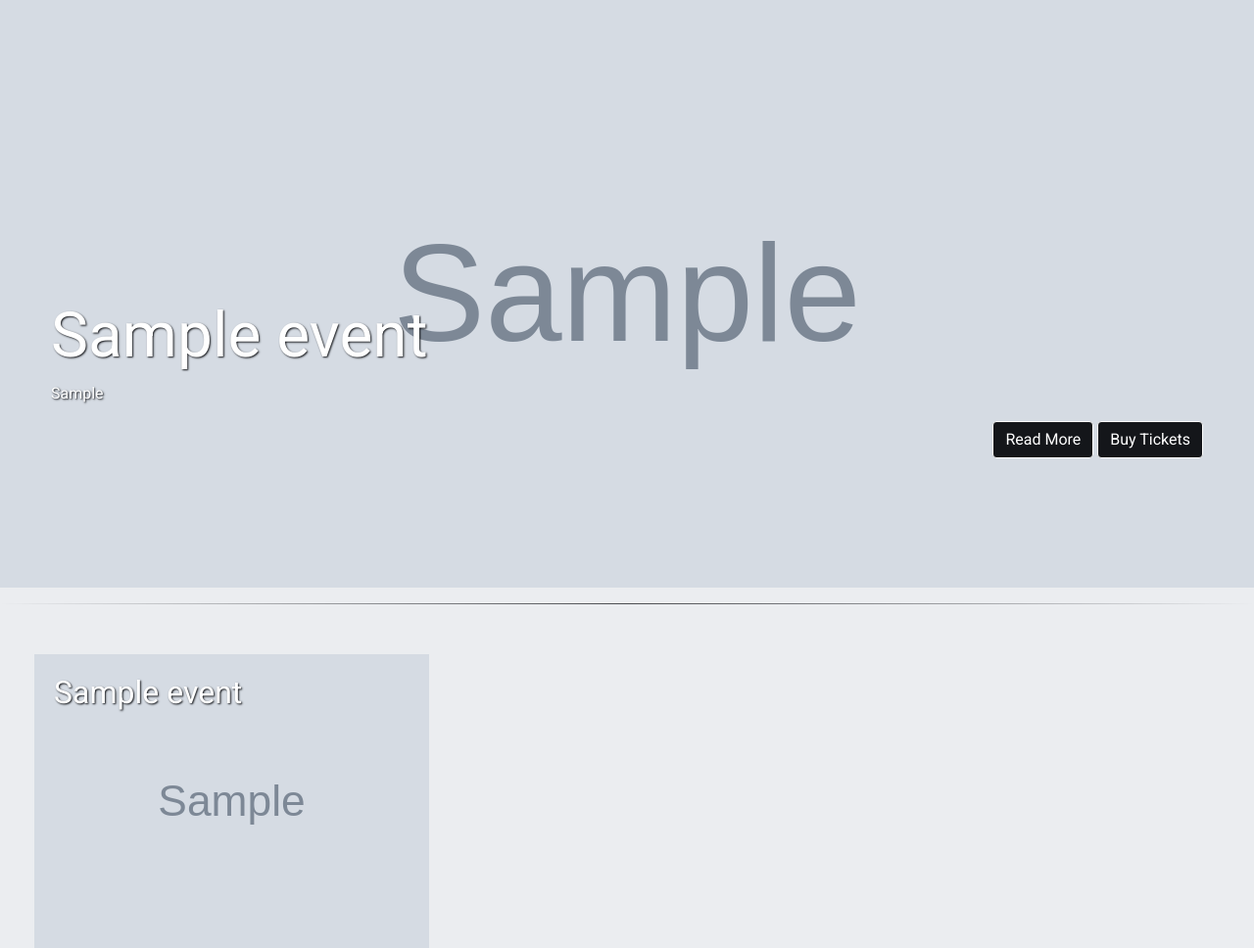
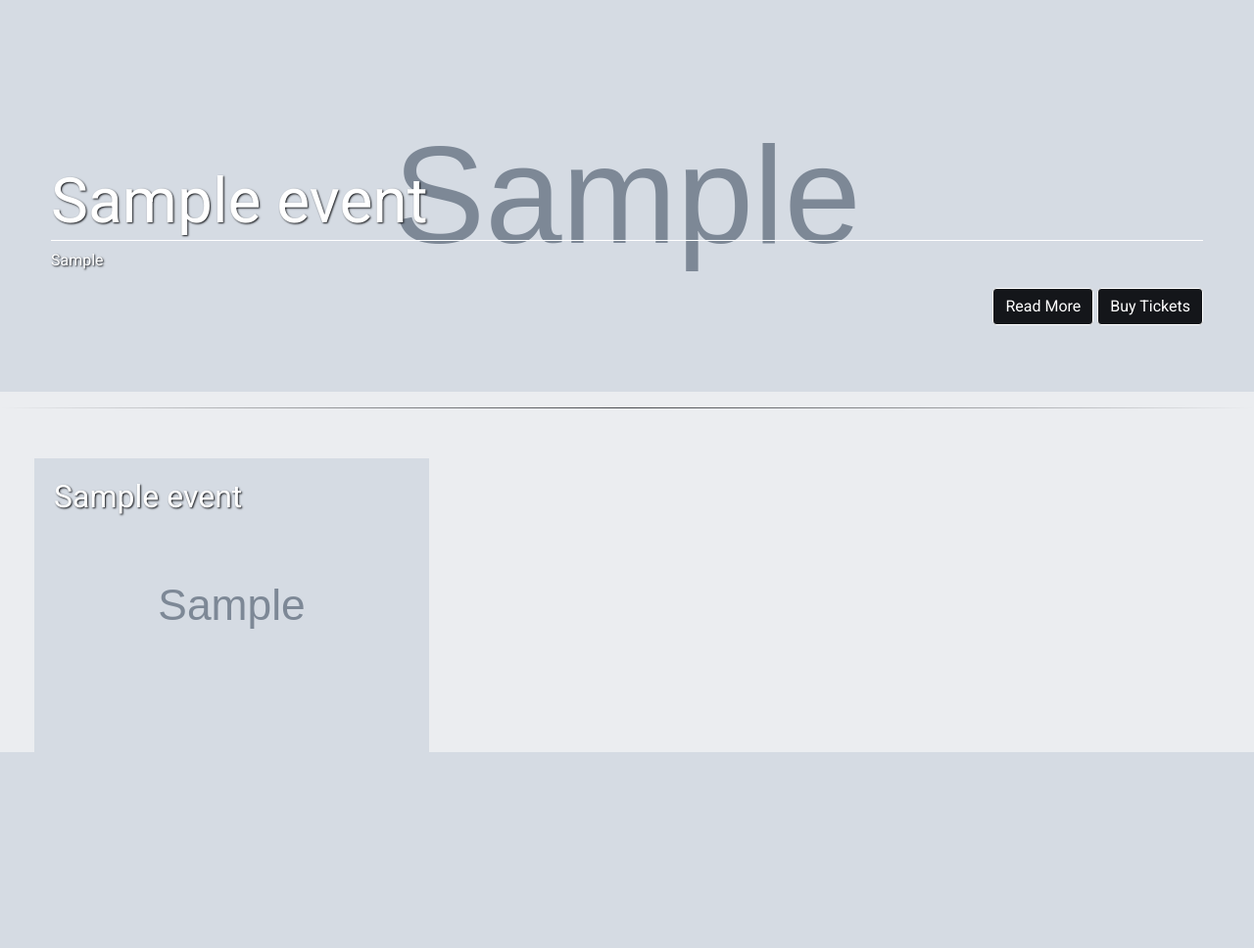
Before and after one commit to seanyoung247/TWCoulsdon, a Django app: template events/templates/events/events.html in a window 1280 px wide. Shown: the part 143-1111 px from the top of the page at 98% size. After the commit the page ends 911 px from the top, so only its background shows below. Run offline with Django 3.2, Linux system fonts and the light colour scheme; tables that the repository leaves empty hold one stand-in row (values such as "Sample post"); the template is opened without the code that fills it: values that come from a table or form of the project are taken from there, most other values are stand-ins (such as "Sample title", 1, 10 or a date in 2020); grey boxes marked "Sample" are stand-in pictures; some libraries are stand-ins or nearby versions.

Commit message:
feat: (US101) adds styling improvements to event list showcase

```diff
--- a/static/css/base.css
+++ b/static/css/base.css
@@ -224,7 +224,7 @@ hr {
 
 /* Showcase card */
 .event-showcase-card {
-  height: 75vh;
+  height: 50vh;
   border: none;
   border-radius: 0;
 }
@@ -245,10 +245,17 @@ hr {
   text-shadow: 1px 1px 2px var(--dark-color);
   background-color: transparent;
   width: 100%;
+  padding: 1rem 2rem;
+  margin-bottom: 1rem;
 }
 
 .event-showcase-title {
   font-size: 2rem;
+  border-bottom: 1px solid var(--light-color);
+}
+
+.event-showcase-dates {
+  font-size: 1.25rem;
 }
 
 .event-showcase-links {
```
